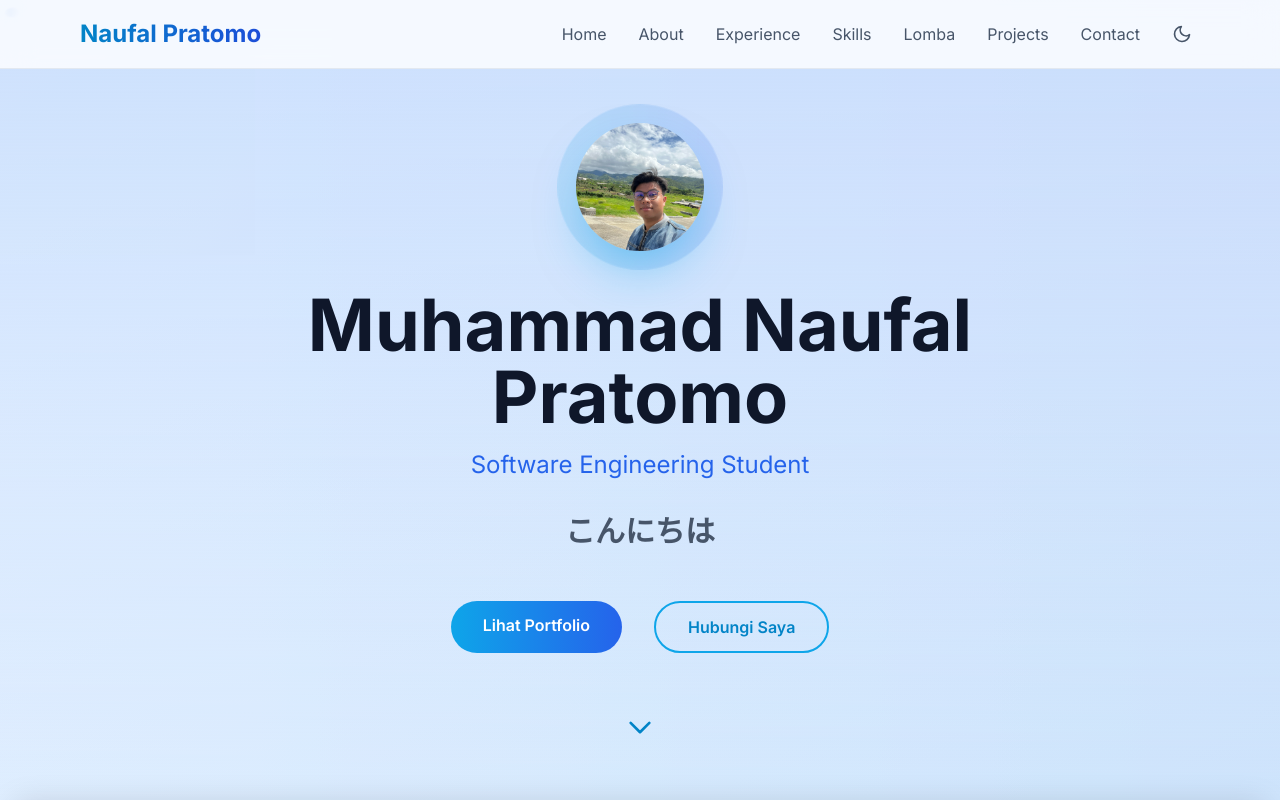
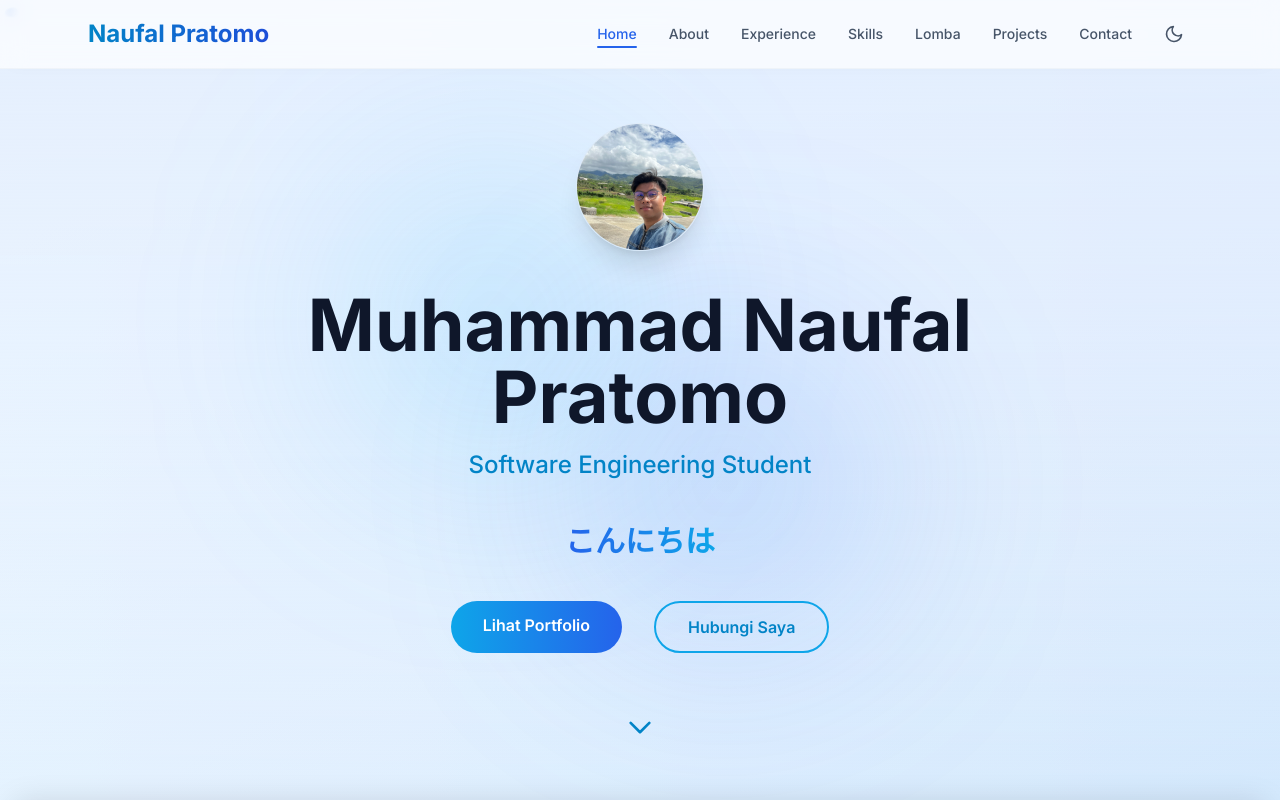
Before and after one commit to NaufalPratomo/portfolio-nextjs, a Next.js app: page / in a window 1280 px wide. Shown: the top 800 px of the page. Built offline with nearby package versions, Linux system fonts and the light colour scheme.

Commit message:
feat: implement full-page snap scrolling provider and base site structure with modular sections

```diff
--- a/src/components/Experience.jsx
+++ b/src/components/Experience.jsx
@@ -77,10 +77,9 @@ export default function Experience() {
                     transition={{ duration: 0.5 }}
                     className="text-center mb-16"
                 >
-                    <h2 className="text-4xl md:text-5xl font-bold bg-clip-text text-transparent bg-gradient-to-r from-sky-500 to-blue-600 mb-4">
+                    <h2 className="text-4xl md:text-5xl font-bold text-slate-900 mb-4">
                         Pengalaman Kerja
                     </h2>
-                    <div className="w-24 h-1 bg-gradient-to-r from-sky-500 to-blue-600 mx-auto rounded-full" />
                 </motion.div>
 
                 <div className="max-w-4xl mx-auto space-y-8">
--- a/src/components/Hero.jsx
+++ b/src/components/Hero.jsx
@@ -2,7 +2,7 @@
 import Image from 'next/image';
 import Link from 'next/link';
 import { useEffect, useState, useMemo } from 'react';
-import { motion, useReducedMotion, useScroll, useTransform } from 'framer-motion';
+import { motion, useReducedMotion, useScroll, useTransform, useMotionValue, AnimatePresence } from 'framer-motion';
 import { useParallax } from '@/hooks/useParallax';
 import { useScrollSnap } from '@/providers/SmoothScrollProvider';
 
@@ -60,20 +60,52 @@ export default function Hero() {
   };
 
   return (
-    <section id="home" className="relative min-h-[100svh] flex items-start lg:items-center justify-center overflow-x-hidden pt-24 md:pt-28 lg:pt-24 pb-12">
+    <section id="home" className="relative min-h-[100svh] flex items-start lg:items-center justify-center overflow-x-hidden pt-24 md:pt-28 lg:pt-24 pb-12 dark:bg-slate-950 transition-colors duration-300">
       {/* Parallax Background Layers */}
       <motion.div
-        className="absolute inset-0 bg-gradient-to-b from-blue-100 to-transparent"
+        className="absolute inset-0 bg-gradient-to-b from-blue-50 to-transparent dark:from-slate-900/40 dark:to-transparent"
         style={{ y: shouldReduceMotion ? 0 : backgroundY }}
       />
       {!shouldReduceMotion && (
         <motion.div
-          className="absolute inset-0 animated-gradient opacity-10"
+          className="absolute inset-0 animated-gradient opacity-[0.06] dark:opacity-[0.03]"
           style={{ y: useTransform(scrollY, [0, 1000], ['0%', '30%']) }}
         />
       )}
 
-      {/* Floating Elements */}
+      {/* Background Animated Mesh Blobs */}
+      {!shouldReduceMotion && (
+        <div className="absolute inset-0 overflow-hidden pointer-events-none z-0">
+          <motion.div
+            className="absolute top-1/4 left-1/4 w-[280px] h-[280px] bg-sky-400/20 dark:bg-sky-500/10 rounded-full filter blur-[70px] md:blur-[100px]"
+            animate={{
+              x: [0, 60, -30, 0],
+              y: [0, -50, 40, 0],
+              scale: [1, 1.15, 0.9, 1],
+            }}
+            transition={{
+              duration: 15,
+              repeat: Infinity,
+              ease: "easeInOut",
+            }}
+          />
+          <motion.div
+            className="absolute top-1/3 right-1/4 w-[320px] h-[320px] bg-blue-500/20 dark:bg-blue-600/10 rounded-full filter blur-[75px] md:blur-[110px]"
+            animate={{
+              x: [0, -80, 50, 0],
+              y: [0, 60, -40, 0],
+              scale: [1, 0.95, 1.1, 1],
+            }}
+            transition={{
+              duration: 18,
+              repeat: Infinity,
+              ease: "easeInOut",
+            }}
+          />
+        </div>
+      )}
+
+      {/* Floating Circles */}
       {!shouldReduceMotion && (
         <div className="absolute inset-0 overflow-hidden pointer-events-none hidden md:block">
           {floatingElements.map((position, i) => (
@@ -104,6 +136,7 @@ export default function Hero() {
         style={{ y: parallaxY }}
         className="relative z-10 text-center max-w-4xl mx-auto px-4"
       >
+        {/* Profile Picture */}
         <motion.div
           initial={{ scale: 0.8, opacity: 0 }}
           animate={{ scale: 1, opacity: 1 }}
@@ -118,19 +151,7 @@ export default function Hero() {
               height={128}
               priority
               sizes="(max-width: 768px) 96px, 128px"
-              className="mx-auto rounded-full object-cover shadow-2xl shadow-sky-500/50 w-24 h-24 md:w-32 md:h-32"
-            />
-            <motion.div
-              className="absolute -inset-4 rounded-full bg-gradient-to-r from-sky-500/20 to-blue-600/20 -z-10"
-              animate={{
-                scale: [1, 1.05, 1],
-                opacity: [0.5, 0.8, 0.5],
-              }}
-              transition={{
-                duration: 3,
-                repeat: Infinity,
-                ease: "easeInOut",
-              }}
+              className="mx-auto rounded-full object-cover shadow-xl w-24 h-24 md:w-32 md:h-32 border border-slate-200/50 dark:border-slate-800/50"
             />
           </div>
         </motion.div>
@@ -139,7 +160,7 @@ export default function Hero() {
           initial={{ y: 20, opacity: 0 }}
           animate={{ y: 0, opacity: 1 }}
           transition={{ duration: 0.6, delay: 0.2 }}
-          className="text-4xl sm:text-5xl md:text-6xl lg:text-7xl leading-tight font-bold text-slate-900 mb-4"
+          className="text-4xl sm:text-5xl md:text-6xl lg:text-7xl leading-tight font-bold text-slate-900 dark:text-white mb-4"
         >
           Muhammad Naufal Pratomo
         </motion.h1>
@@ -148,22 +169,25 @@ export default function Hero() {
           initial={{ y: 20, opacity: 0 }}
           animate={{ y: 0, opacity: 1 }}
           transition={{ duration: 0.6, delay: 0.3 }}
-          className="text-xl md:text-2xl text-blue-600 mb-8"
+          className="text-xl md:text-2xl font-medium text-sky-600 dark:text-sky-400 mb-8"
         >
           Software Engineering Student
         </motion.p>
 
-        <div className="hero-greeting min-h-[3rem] md:min-h-[3.5rem] text-slate-600 text-lg mb-8 max-w-2xl mx-auto overflow-hidden">
+        {/* Dynamic Multilingual Greeting */}
+        <div className="hero-greeting min-h-[3rem] md:min-h-[3.5rem] mb-8 max-w-2xl mx-auto overflow-hidden flex items-center justify-center">
+          <AnimatePresence mode="wait">
             <motion.span
               key={index}
-            initial={{ y: 20, opacity: 0 }}
+              initial={{ y: 15, opacity: 0 }}
               animate={{ y: 0, opacity: 1 }}
-            exit={{ y: -20, opacity: 0 }}
-            transition={{ duration: 0.5 }}
-            className="block text-2xl md:text-3xl font-semibold"
+              exit={{ y: -15, opacity: 0 }}
+              transition={{ duration: 0.4, ease: "easeInOut" }}
+              className="block text-2xl md:text-3xl font-bold bg-clip-text text-transparent bg-gradient-to-r from-blue-600 to-sky-500 dark:from-blue-400 dark:to-sky-400"
             >
               {greetings[index]}
             </motion.span>
+          </AnimatePresence>
         </div>
 
         <motion.div
@@ -175,7 +199,7 @@ export default function Hero() {
           <Link
             href="#projects"
             onClick={(e) => handleScrollTo(e, 'projects')}
-            className="group relative px-8 py-3 bg-gradient-to-r from-sky-500 to-blue-600 text-white rounded-full font-semibold transition-all hover:shadow-lg hover:shadow-sky-500/50 overflow-hidden"
+            className="group relative px-8 py-3 bg-gradient-to-r from-sky-500 to-blue-600 text-white rounded-full font-semibold transition-all hover:shadow-md overflow-hidden"
           >
             <span className="relative z-10">Lihat Portfolio</span>
             <motion.div
@@ -188,7 +212,7 @@ export default function Hero() {
           <Link
             href="#contact"
             onClick={(e) => handleScrollTo(e, 'contact')}
-            className="group px-8 py-3 border-2 border-sky-500 text-sky-600 rounded-full font-semibold hover:bg-sky-500 hover:text-white transition-all"
+            className="group px-8 py-3 border-2 border-sky-500 dark:border-sky-400 text-sky-600 dark:text-sky-400 rounded-full font-semibold hover:bg-sky-500 dark:hover:bg-sky-400 hover:text-white dark:hover:text-slate-950 transition-all"
           >
             Hubungi Saya
           </Link>
@@ -205,7 +229,7 @@ export default function Hero() {
             ease: "easeInOut",
           }}
         >
-          <svg className="mx-auto text-sky-600" width="32" height="32" fill="none" stroke="currentColor" viewBox="0 0 24 24">
+          <svg className="mx-auto text-sky-600 dark:text-sky-400" width="32" height="32" fill="none" stroke="currentColor" viewBox="0 0 24 24">
             <path strokeLinecap="round" strokeLinejoin="round" strokeWidth="2" d="M19 9l-7 7-7-7" />
           </svg>
         </motion.div>
--- a/src/components/Navbar.jsx
+++ b/src/components/Navbar.jsx
@@ -1,11 +1,15 @@
 "use client";
-import { useState, useEffect } from 'react';
+import { useState, useEffect, useRef } from 'react';
 import Link from 'next/link';
 import { useScrollSnap } from '@/providers/SmoothScrollProvider';
+import { motion, AnimatePresence } from 'framer-motion';
 
 export default function Navbar() {
   const [mobileMenuOpen, setMobileMenuOpen] = useState(false);
   const [theme, setTheme] = useState('light');
+  const [visible, setVisible] = useState(true);
+  const [activeSection, setActiveSection] = useState('home');
+  const lastScrollY = useRef(0);
   const { scrollToId } = useScrollSnap();
 
   const navLinks = [
@@ -18,6 +22,7 @@ export default function Navbar() {
     { href: '#contact', label: 'contact' },
   ];
 
+  // Handle Theme
   useEffect(() => {
     try {
       const saved = localStorage.getItem('theme');
@@ -31,6 +36,45 @@ export default function Navbar() {
     }
   }, []);
 
+  // Handle Auto-Hide and Scroll Spy
+  useEffect(() => {
+    // 1. Scroll listener for Auto-Hide
+    const handleScroll = () => {
+      const currentScrollY = window.scrollY;
+      if (currentScrollY > lastScrollY.current && currentScrollY > 120) {
+        setVisible(false); // Hide on scroll down
+      } else {
+        setVisible(true); // Show on scroll up
+      }
+      lastScrollY.current = currentScrollY;
+    };
+
+    window.addEventListener('scroll', handleScroll, { passive: true });
+
+    // 2. IntersectionObserver for Scroll Spy
+    const sections = Array.from(document.querySelectorAll('section[id]'));
+    const observerOptions = {
+      root: null,
+      rootMargin: '-30% 0px -60% 0px', // focused in top-middle area of screen
+      threshold: 0,
+    };
+
+    const observer = new IntersectionObserver((entries) => {
+      entries.forEach((entry) => {
+        if (entry.isIntersecting) {
+          setActiveSection(entry.target.id);
+        }
+      });
+    }, observerOptions);
+
+    sections.forEach((sec) => observer.observe(sec));
+
+    return () => {
+      window.removeEventListener('scroll', handleScroll);
+      observer.disconnect();
+    };
+  }, []);
+
   const handleNavLinkClick = (e, href) => {
     e.preventDefault();
     const id = href.substring(1); // Remove the '#' character
@@ -39,26 +83,47 @@ export default function Navbar() {
   };
 
   return (
-    <nav className="fixed top-0 w-full bg-white/80 backdrop-blur-lg z-50 border-b border-slate-200 dark:bg-slate-900/80 dark:border-slate-800 transition-colors duration-300">
-      <div className="max-w-6xl mx-auto px-4 py-4">
+    <nav
+      style={{
+        transform: visible ? 'translateY(0)' : 'translateY(-100%)',
+        transition: 'transform 0.4s cubic-bezier(0.16, 1, 0.3, 1)',
+      }}
+      className="fixed top-0 w-full bg-white/70 backdrop-blur-md z-[100] border-b border-slate-200/40 dark:bg-slate-950/70 dark:border-slate-800/40 transition-colors duration-300 shadow-[0_2px_20px_-10px_rgba(0,0,0,0.05)]"
+    >
+      <div className="max-w-6xl mx-auto px-6 py-4">
         <div className="flex justify-between items-center">
-          <Link href="/" className="text-2xl font-bold text-transparent bg-clip-text bg-gradient-to-r from-sky-600 to-blue-700">
+          <Link href="/" className="text-2xl font-bold text-transparent bg-clip-text bg-gradient-to-r from-sky-600 to-blue-700 dark:from-sky-400 dark:to-blue-500">
             Naufal Pratomo
           </Link>
 
           {/* Desktop Menu + Theme Toggle */}
           <div className="hidden md:flex items-center space-x-6">
-            <div className="flex space-x-8">
-              {navLinks.map((link) => (
+            <div className="flex space-x-8 relative">
+              {navLinks.map((link) => {
+                const targetId = link.href.substring(1);
+                const isActive = activeSection === targetId;
+                return (
                   <a
                     key={link.href}
                     href={link.href}
                     onClick={(e) => handleNavLinkClick(e, link.href)}
-                  className="text-slate-600 dark:text-slate-300 hover:text-blue-600 dark:hover:text-blue-400 transition-colors capitalize"
+                    className={`relative py-1 text-sm font-medium transition-colors capitalize ${
+                      isActive
+                        ? 'text-blue-600 dark:text-blue-400'
+                        : 'text-slate-600 dark:text-slate-300 hover:text-blue-600 dark:hover:text-blue-400'
+                    }`}
                   >
                     {link.label}
+                    {isActive && (
+                      <motion.div
+                        layoutId="activeIndicator"
+                        className="absolute bottom-0 left-0 right-0 h-0.5 bg-blue-600 dark:bg-blue-500 rounded-full"
+                        transition={{ type: 'spring', stiffness: 380, damping: 30 }}
+                      />
+                    )}
                   </a>
-              ))}
+                );
+              })}
             </div>
 
             {/* Theme toggle button */}
@@ -74,7 +139,7 @@ export default function Navbar() {
               }}
               aria-label="Toggle theme"
               title="Toggle theme"
-              className="p-2 rounded-full hover:bg-slate-200/50 dark:hover:bg-slate-700/40 transition-colors"
+              className="p-2 rounded-full hover:bg-slate-200/50 dark:hover:bg-slate-800/50 transition-colors"
             >
               {theme === 'dark' ? (
                 <svg className="w-5 h-5 text-yellow-400" viewBox="0 0 24 24" fill="none" stroke="currentColor" strokeWidth="2">
@@ -92,32 +157,47 @@ export default function Navbar() {
           {/* Mobile Menu Button */}
           <button
             onClick={() => setMobileMenuOpen(!mobileMenuOpen)}
-            className="md:hidden text-slate-800 dark:text-slate-200"
+            className="md:hidden p-1.5 rounded-lg hover:bg-slate-100 dark:hover:bg-slate-800 text-slate-800 dark:text-slate-200 transition-colors"
           >
             <svg className="w-6 h-6" fill="none" stroke="currentColor" viewBox="0 0 24 24">
-              <path strokeLinecap="round" strokeLinejoin="round" strokeWidth="2" d="M4 6h16M4 12h16M4 18h16" />
+              <path strokeLinecap="round" strokeLinejoin="round" strokeWidth="2" d={mobileMenuOpen ? "M6 18L18 6M6 6l12 12" : "M4 6h16M4 12h16M4 18h16"} />
             </svg>
           </button>
         </div>
 
         {/* Mobile Menu */}
+        <AnimatePresence>
           {mobileMenuOpen && (
-          <div className="md:hidden mt-4 pb-4 space-y-2 bg-white dark:bg-slate-900 absolute left-0 right-0 px-4 border-b border-slate-200 dark:border-slate-800 shadow-lg">
-            {navLinks.map((link) => (
+            <motion.div
+              initial={{ opacity: 0, y: -10 }}
+              animate={{ opacity: 1, y: 0 }}
+              exit={{ opacity: 0, y: -10 }}
+              transition={{ duration: 0.2 }}
+              className="md:hidden mt-4 pb-4 space-y-1 bg-white dark:bg-slate-900 absolute left-0 right-0 px-6 border-b border-slate-200 dark:border-slate-850 shadow-xl rounded-b-2xl"
+            >
+              {navLinks.map((link) => {
+                const targetId = link.href.substring(1);
+                const isActive = activeSection === targetId;
+                return (
                   <a
                     key={link.href}
                     href={link.href}
                     onClick={(e) => handleNavLinkClick(e, link.href)}
-                className="block px-4 py-2 text-slate-600 dark:text-slate-300 hover:text-blue-600 dark:hover:text-blue-400 hover:bg-sky-100/50 dark:hover:bg-slate-800 rounded capitalize"
+                    className={`block px-4 py-2.5 text-sm font-medium rounded-xl transition-all capitalize ${
+                      isActive
+                        ? 'text-blue-600 bg-sky-50 dark:text-blue-400 dark:bg-slate-800/60'
+                        : 'text-slate-600 dark:text-slate-300 hover:text-blue-600 dark:hover:text-blue-400 hover:bg-sky-50/50 dark:hover:bg-slate-800/30'
+                    }`}
                   >
                     {link.label}
                   </a>
-            ))}
+                );
+              })}
 
               {/* Mobile theme toggle */}
               <div className="px-4 mt-4 border-t border-slate-100 dark:border-slate-800 pt-4">
                 <div className="flex items-center justify-between">
-                <span className="text-slate-600 dark:text-slate-300 font-medium">Appearance</span>
+                  <span className="text-sm text-slate-600 dark:text-slate-300 font-medium">Appearance</span>
                   <button
                     onClick={() => {
                       const next = theme === 'dark' ? 'light' : 'dark';
@@ -128,7 +208,7 @@ export default function Navbar() {
                       if (next === 'dark') document.documentElement.classList.add('dark');
                       else document.documentElement.classList.remove('dark');
                     }}
-                  className="p-2 rounded-full bg-slate-100 dark:bg-slate-800 text-slate-600 dark:text-yellow-300 transition-colors"
+                    className="p-2 rounded-xl bg-slate-100 dark:bg-slate-800 text-slate-600 dark:text-yellow-400 transition-colors"
                     aria-label="Toggle theme"
                   >
                     {theme === 'dark' ? (
@@ -144,8 +224,9 @@ export default function Navbar() {
                   </button>
                 </div>
               </div>
-          </div>
+            </motion.div>
           )}
+        </AnimatePresence>
       </div>
     </nav>
   );
```
Also changed, not shown: src/app/page.js (+13 -0 lines), src/components/Skills.jsx (+14 -15 lines), src/providers/SmoothScrollProvider.jsx (+43 -13 lines). Lines whose indentation alone changed are shown as unchanged.
